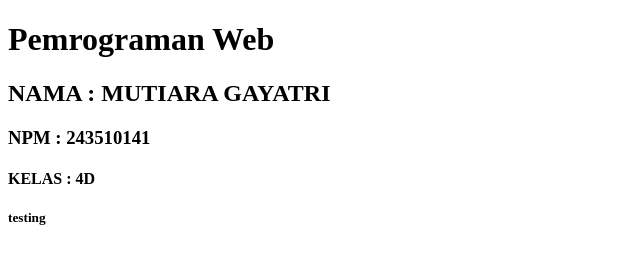
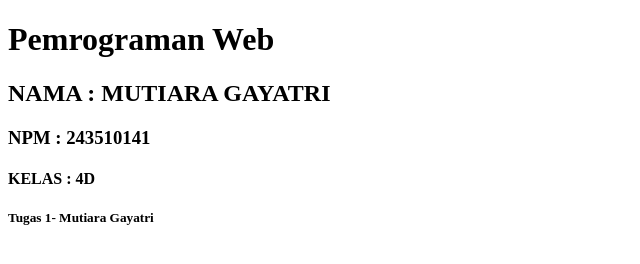
Before and after one commit to mutiaragayatri38-ui/pertemuan-1, a plain HTML site: page index.html in a window 1280 px wide. Shown: the whole page, without its empty margins (0-640 px from the left). Drawn offline with Linux system fonts and the light colour scheme.

Commit message:
Tugas 1 - Mutiara Gayatri

```diff
--- a/index.html
+++ b/index.html
@@ -12,7 +12,7 @@
     <h2>NAMA : MUTIARA GAYATRI</h2>
     <h3>NPM : 243510141</h3>
     <h4>KELAS : 4D</h4>
-    <h5>testing</h5>
+    <h5>Tugas 1- Mutiara Gayatri</h5>
 
 </body>
 
```
Also changed, not shown: 2 other files.
